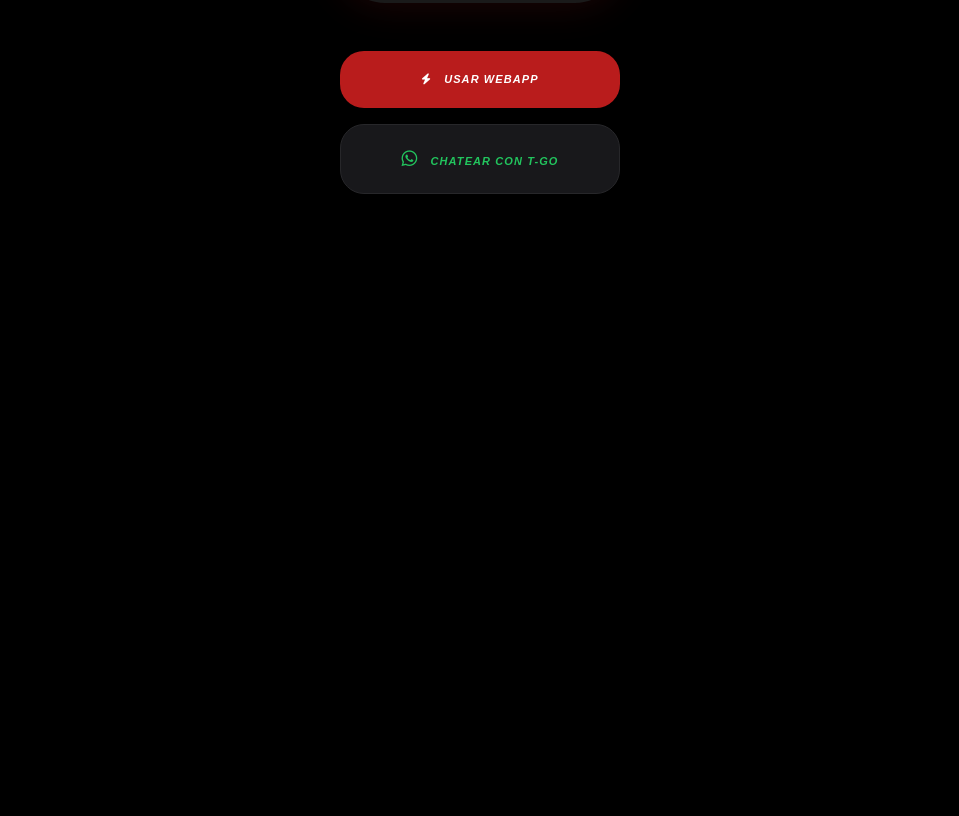
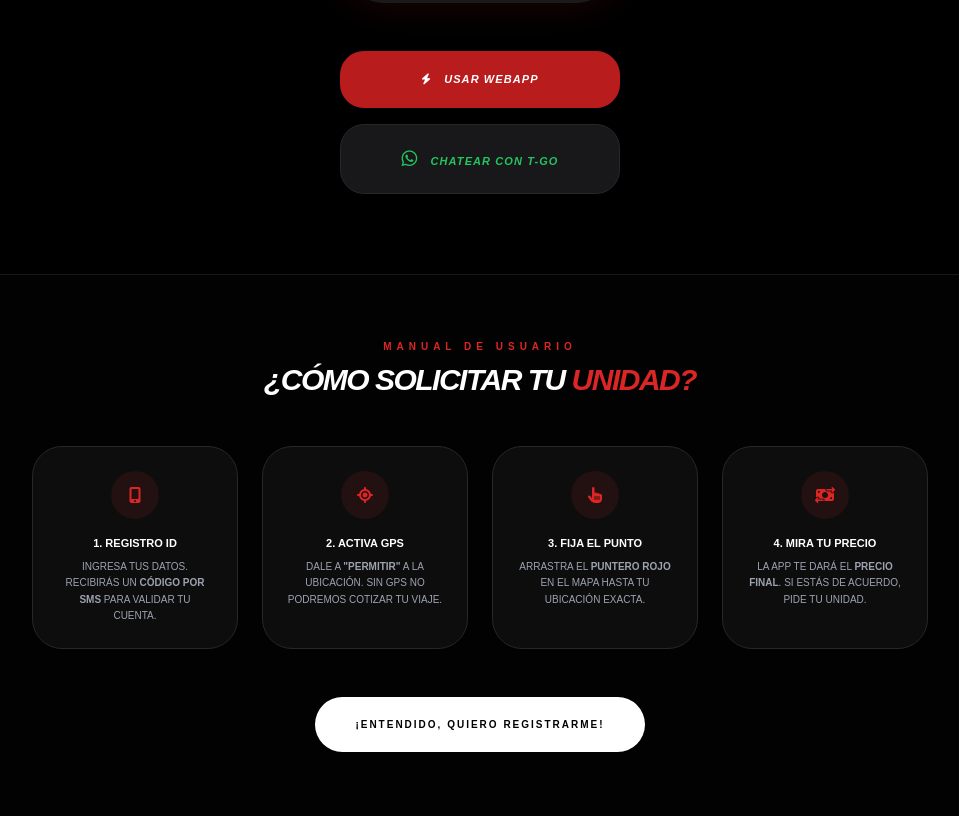
Before and after one commit to fasttravel-hue/fast-travel-v2, a plain HTML site: page index.html in a window 1280 px wide. Shown: the part 1521-2337 px from the top of the page, without its empty margins (160-1119 px from the left). Before the commit the page ends 1795 px from the top, so only its background shows below. Drawn offline with nearby package versions, Linux system fonts and the light colour scheme.

Commit message:
Update index.html

```diff
--- a/index.html
+++ b/index.html
@@ -177,6 +177,54 @@
                 </a>
             </div>
         </section>
+            <section class="w-full py-16 px-6 border-t border-zinc-900 bg-zinc-950/30">
+            <div class="max-w-4xl mx-auto">
+                <div class="text-center mb-12">
+                    <h3 class="text-[10px] font-black text-red-600 uppercase tracking-[0.5em] mb-2">Manual de Usuario</h3>
+                    <h2 class="text-3xl font-black italic uppercase tracking-tighter">¿Cómo solicitar tu <span class="texto-rojo">Unidad?</span></h2>
+                </div>
+
+                <div class="grid grid-cols-1 md:grid-cols-2 lg:grid-cols-4 gap-6">
+                    <div class="p-6 bg-zinc-900/50 rounded-[30px] border border-zinc-800 flex flex-col items-center text-center group hover:border-red-600/50 transition-all">
+                        <div class="w-12 h-12 bg-red-600/10 rounded-full flex items-center justify-center mb-4 text-red-600">
+                            <i class="fa-solid fa-mobile-screen-button"></i>
+                        </div>
+                        <h4 class="font-black uppercase text-[11px] mb-2">1. Registro ID</h4>
+                        <p class="text-[10px] text-gray-400 leading-relaxed uppercase">Ingresa tus datos. Recibirás un <b>código por SMS</b> para validar tu cuenta.</p>
+                    </div>
+
+                    <div class="p-6 bg-zinc-900/50 rounded-[30px] border border-zinc-800 flex flex-col items-center text-center group hover:border-red-600/50 transition-all">
+                        <div class="w-12 h-12 bg-red-600/10 rounded-full flex items-center justify-center mb-4 text-red-600">
+                            <i class="fa-solid fa-location-crosshairs"></i>
+                        </div>
+                        <h4 class="font-black uppercase text-[11px] mb-2">2. Activa GPS</h4>
+                        <p class="text-[10px] text-gray-400 leading-relaxed uppercase">Dale a <b>"Permitir"</b> a la ubicación. Sin GPS no podremos cotizar tu viaje.</p>
+                    </div>
+
+                    <div class="p-6 bg-zinc-900/50 rounded-[30px] border border-zinc-800 flex flex-col items-center text-center group hover:border-red-600/50 transition-all">
+                        <div class="w-12 h-12 bg-red-600/10 rounded-full flex items-center justify-center mb-4 text-red-600">
+                            <i class="fa-solid fa-hand-pointer"></i>
+                        </div>
+                        <h4 class="font-black uppercase text-[11px] mb-2">3. Fija el Punto</h4>
+                        <p class="text-[10px] text-gray-400 leading-relaxed uppercase">Arrastra el <b>puntero rojo</b> en el mapa hasta tu ubicación exacta.</p>
+                    </div>
+
+                    <div class="p-6 bg-zinc-900/50 rounded-[30px] border border-zinc-800 flex flex-col items-center text-center group hover:border-red-600/50 transition-all">
+                        <div class="w-12 h-12 bg-red-600/10 rounded-full flex items-center justify-center mb-4 text-red-600">
+                            <i class="fa-solid fa-money-bill-transfer"></i>
+                        </div>
+                        <h4 class="font-black uppercase text-[11px] mb-2">4. Mira tu Precio</h4>
+                        <p class="text-[10px] text-gray-400 leading-relaxed uppercase">La App te dará el <b>precio final</b>. Si estás de acuerdo, pide tu unidad.</p>
+                    </div>
+                </div>
+
+                <div class="mt-12 flex justify-center">
+                    <button onclick="mostrarRegistroYScroll()" class="bg-white text-black px-10 py-5 rounded-full font-black uppercase text-[10px] tracking-[0.2em] hover:bg-red-600 hover:text-white transition-all">
+                        ¡Entendido, quiero registrarme!
+                    </button>
+                </div>
+            </div>
+            </section>
     </main>
 
     <script src="https://cdn.jsdelivr.net/npm/swiper@11/swiper-bundle.min.js"></script>
@@ -262,6 +310,16 @@
         ScrollReveal().reveal('#espacio-logo', { delay: 1000, scale: 0.5, duration: 2000 });
         ScrollReveal().reveal('#subtitulo', { delay: 1600, distance: '40px', origin: 'bottom', duration: 2600, opacity: 0 });
         ScrollReveal().reveal('#celular-interactivo', { delay: 600, distance: '80px', origin: 'right', duration: 2000 });
+
+        function mostrarRegistroYScroll() {
+    mostrarRegistro(); // Abre el formulario en el celular
+    // Hace que la pantalla suba suavemente hasta el celular
+    document.getElementById('celular-interactivo').scrollIntoView({
+        behavior: 'smooth',
+        block: 'center'
+    });
+        }
+
     </script>
 </body>
 </html>
```
